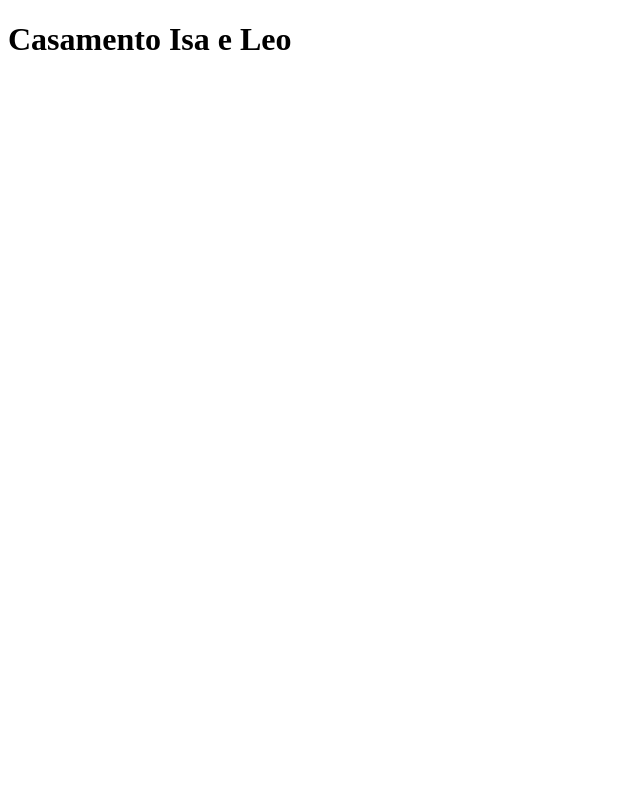
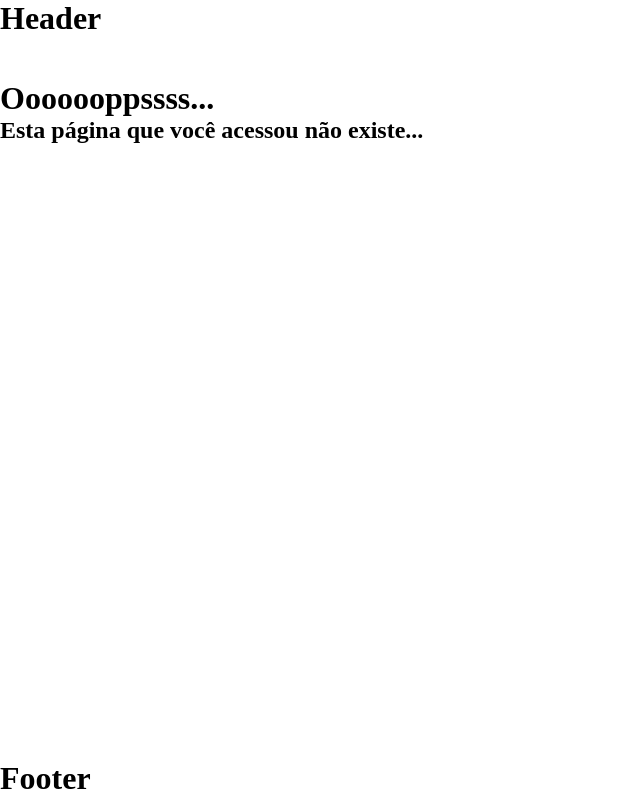
Before and after one commit to allandcarv/casamento-isa-frontend, a React (Create React App) app: page /404 in a window 1280 px wide. Shown: the whole page, without its empty margins (0-640 px from the left). Built offline with nearby package versions, Linux system fonts and the light colour scheme.

Commit message:
Routes, Header, Footer, Home and PageNotFound

```diff
--- a/package.json
+++ b/package.json
@@ -12,7 +12,10 @@
     "@types/react-dom": "^16.9.0",
     "react": "^16.13.1",
     "react-dom": "^16.13.1",
+    "react-icons": "^3.11.0",
+    "react-router-dom": "^5.2.0",
     "react-scripts": "3.4.3",
+    "styled-components": "^5.1.1",
     "typescript": "~3.7.2"
   },
   "scripts": {
@@ -34,6 +37,8 @@
     ]
   },
   "devDependencies": {
+    "@types/react-router-dom": "^5.1.5",
+    "@types/styled-components": "^5.1.2",
     "@typescript-eslint/eslint-plugin": "^3.10.1",
     "@typescript-eslint/parser": "^3.10.1",
     "eslint": "6.8.0",
--- a/src/App.tsx
+++ b/src/App.tsx
@@ -1,5 +1,18 @@
 import React from 'react';
+import { BrowserRouter } from 'react-router-dom';
 
-const App: React.FC = () => <h1>Casamento Isa e Leo</h1>;
+import GlobalStyle from './styles/global';
+import Header from './components/header';
+import Footer from './components/footer';
+import Routes from './routes/index';
+
+const App: React.FC = () => (
+  <BrowserRouter>
+    <Header />
+    <Routes />
+    <Footer />
+    <GlobalStyle />
+  </BrowserRouter>
+);
 
 export default App;
--- /dev/null
+++ b/src/components/footer/index.tsx
@@ -0,0 +1,11 @@
+import React from 'react';
+
+const Footer: React.FC = () => {
+  return (
+    <footer>
+      <h1>Footer</h1>
+    </footer>
+  );
+};
+
+export default Footer;
--- /dev/null
+++ b/src/components/header/index.tsx
@@ -0,0 +1,9 @@
+import React from 'react';
+
+const Header: React.FC = () => (
+  <header>
+    <h1>Header</h1>
+  </header>
+);
+
+export default Header;
--- /dev/null
+++ b/src/pages/PageNotFound/index.tsx
@@ -0,0 +1,10 @@
+import React from 'react';
+
+const PageNotFound: React.FC = () => (
+  <main>
+    <h1>Ooooooppssss...</h1>
+    <h2>Esta página que você acessou não existe...</h2>
+  </main>
+);
+
+export default PageNotFound;
--- /dev/null
+++ b/src/pages/home/index.tsx
@@ -0,0 +1,9 @@
+import React from 'react';
+
+const Home: React.FC = () => (
+  <main>
+    <h1>Casamento Isabelle e Leonardo</h1>
+  </main>
+);
+
+export default Home;
--- /dev/null
+++ b/src/routes/index.tsx
@@ -0,0 +1,15 @@
+import React from 'react';
+import { Switch, Route, Redirect } from 'react-router-dom';
+
+import Home from '../pages/home';
+import PageNotFound from '../pages/PageNotFound';
+
+const Routes: React.FC = () => (
+  <Switch>
+    <Route path="/" exact component={Home} />
+    <Route path="/404" component={PageNotFound} />
+    <Redirect from="*" to="/404" />
+  </Switch>
+);
+
+export default Routes;
--- /dev/null
+++ b/src/styles/global.ts
@@ -0,0 +1,39 @@
+import { createGlobalStyle } from 'styled-components';
+
+export default createGlobalStyle`
+  * {
+    margin: 0;
+    padding: 0;
+    box-sizing: border-box;
+    outline: 0;
+  }
+
+  html, body, #root {
+    height: 100%;
+  }
+
+  body {
+    -webkit-font-smoothing: antialiased;
+  }
+
+  #root {
+    display: flex;
+    flex-direction: column;
+  }
+
+  header {
+    height: 80px;
+  }
+
+  main {
+    flex: 1;
+  }
+
+  footer {
+    height: 40px;
+  }
+
+  button {
+    cursor: pointer;
+  }
+`;
```
Also changed, not shown: 1 other file (tests, documents, lock files or other folders).
